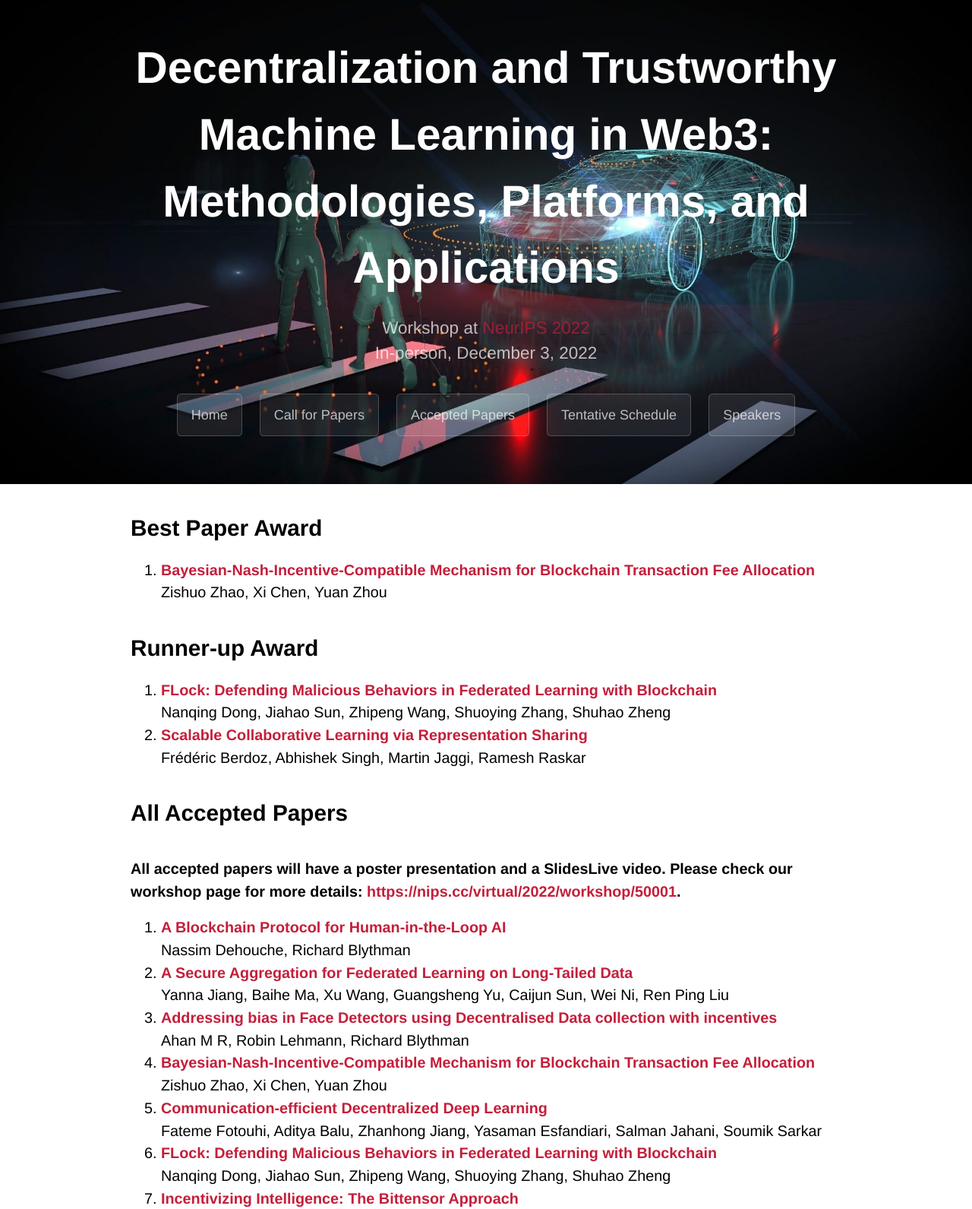
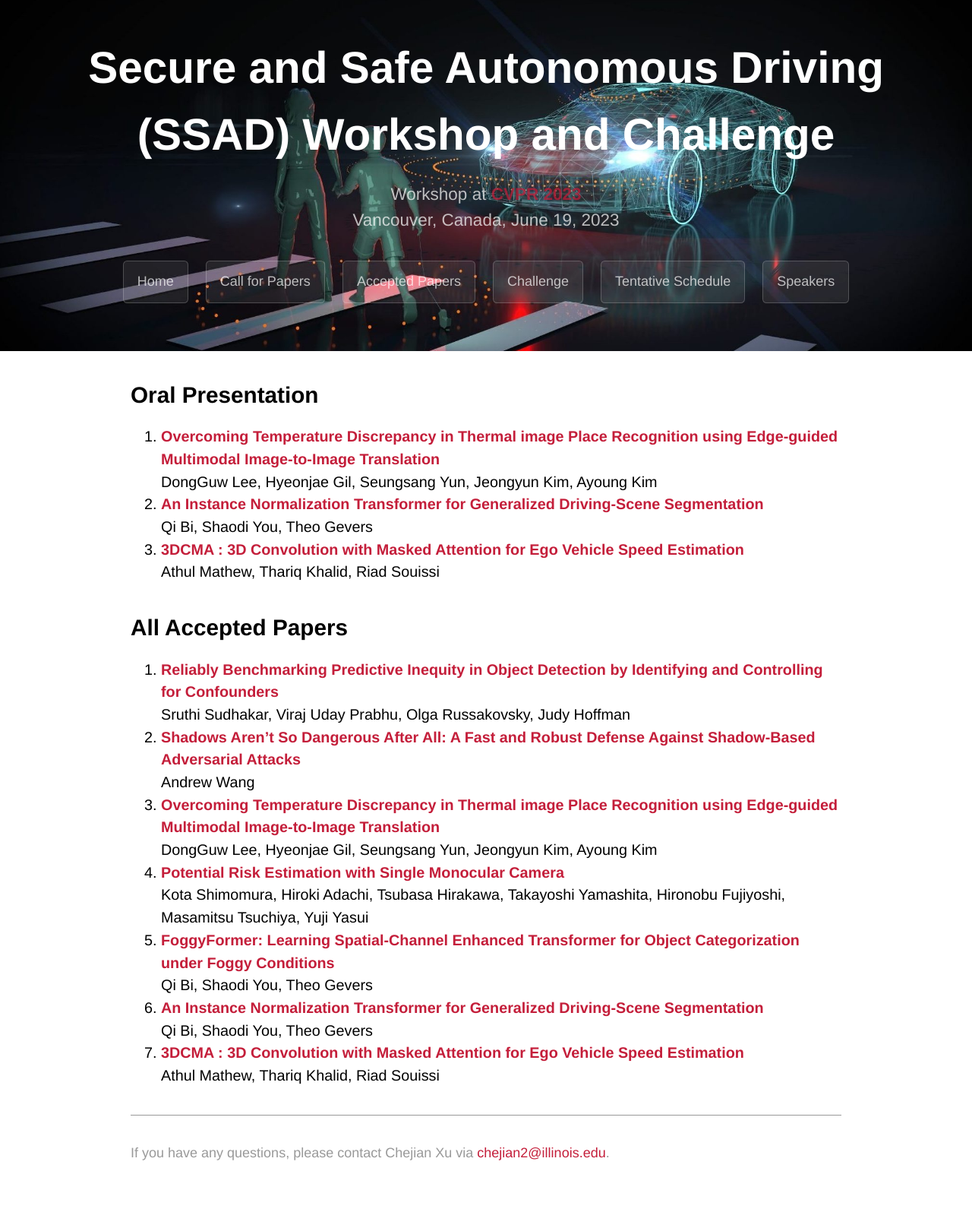
Before and after one commit to trust-ai/SSAD2023, a plain HTML site: page papers.html in a window 1280 px wide. Shown: the top 1591 px of the page at 76% size. After the commit the page ends 1567 px from the top, so only its background shows below. Drawn offline with Linux system fonts and the light colour scheme; files that its build step writes are made by us from their sources; files whose address does not match are found by name; a web font is replaced by a local one.

Commit message:
update cr

```diff
--- a/papers.html
+++ b/papers.html
@@ -6,86 +6,68 @@
     <meta charset="UTF-8">
 
 <!-- Begin Jekyll SEO tag v2.7.1 -->
-<title>Decentralization and Trustworthy Machine Learning in Web3: Methodologies, Platforms, and Applications | Workshop at NeurIPS 2022</title>
+<title>Secure and Safe Autonomous Driving (SSAD) | Workshop and Challenge at CVPR 2023</title>
 <meta name="generator" content="Jekyll v3.9.0" />
-<meta property="og:title" content="Decentralization and Trustworthy Machine Learning in Web3: Methodologies, Platforms, and Applications" />
+<meta property="og:title" content="Secure and Safe Autonomous Driving" />
 <meta property="og:locale" content="en_US" />
-<meta name="description" content="Decentralization and Trustworthy Machine Learning in Web3: Methodologies, Platforms, and Applications | Workshop at NeurIPS 2022" />
-<meta property="og:description" content="Decentralization and Trustworthy Machine Learning in Web3: Methodologies, Platforms, and Applications | Workshop at NeurIPS 2022" />
-<meta property="og:site_name" content="Decentralization and Trustworthy Machine Learning in Web3: Methodologies, Platforms, and Applications" />
+<meta name="description" content="Secure and Safe Autonomous Driving | Workshop at CVPR 2023" />
+<meta property="og:description" content="Secure and Safe Autonomous Driving | Workshop at CVPR 2023" />
+<meta property="og:site_name" content="Secure and Safe Autonomous Driving" />
 <meta name="twitter:card" content="summary" />
-<meta property="twitter:title" content="Decentralization and Trustworthy Machine Learning in Web3: Methodologies, Platforms, and Applications" />
+<meta property="twitter:title" content="Secure and Safe Autonomous Driving" />
 <script type="application/ld+json">
-{"headline":"Decentralization and Trustworthy Machine Learning in Web3: Methodologies, Platforms, and Applications","url":"/","name":"Decentralization and Trustworthy Machine Learning in Web3: Methodologies, Platforms, and Applications","description":"Decentralization and Trustworthy Machine Learning in Web3: Methodologies, Platforms, and Applications | Workshop at NeurIPS 2022","@type":"WebSite","@context":"https://schema.org"}</script>
+{"headline":"Secure and Safe Autonomous Driving (SSAD)","url":"/","name":"Secure and Safe Autonomous Driving (SSAD)","description":"Secure and Safe Autonomous Driving (SSAD) | Workshop and Challenge at CVPR 2023","@type":"WebSite","@context":"https://schema.org"}</script>
 <!-- End Jekyll SEO tag -->
 
     <meta name="viewport" content="width=device-width, initial-scale=1">
     <meta name="theme-color" content="#157878">
     <meta name="apple-mobile-web-app-status-bar-style" content="black-translucent">
-    <link rel="stylesheet" href="/DMLW2022/assets/css/style.css?v=">
+    <link rel="stylesheet" href="/SSAD2023/assets/css/style.css?v=">
   </head>
   <body>
     <a id="skip-to-content" href="#content">Skip to the content.</a>
 
     <header class="page-header" role="banner">
-      <h1 class="project-name">Decentralization and Trustworthy Machine Learning in Web3: <br> Methodologies, Platforms, and Applications</h1>
-      <h2 class="project-tagline">Workshop at <a href="https://neurips.cc/">NeurIPS 2022</a><br> In-person, December 3, 2022</h2>
+      <h1 class="project-name">Secure and Safe Autonomous Driving (SSAD) Workshop and Challenge</h1>
+      <h2 class="project-tagline">Workshop at <strong><a href="https://cvpr2023.thecvf.com/">CVPR 2023</a></strong><br>Vancouver, Canada, June 19, 2023</h2>
 
-
-      <a href="/DMLW2022/" class="btn">Home</a>
-
-      <a href="/DMLW2022/cfp" class="btn">Call for Papers</a>
-
-       <a href="/DMLW2022/papers" class="btn">Accepted Papers</a>
-
-      <a href="/DMLW2022/schedule" class="btn">Tentative Schedule</a>
-
-      <a href="/DMLW2022/speakers" class="btn">Speakers</a>
-
-<!--      <a href="/DMLW2022/sponsors" class="btn">Sponsors</a>-->
-
+      <a href="/SSAD2023/" class="btn">Home</a>
+      <a href="/SSAD2023/cfp" class="btn">Call for Papers</a>
+      <a href="/SSAD2023/papers" class="btn">Accepted Papers</a>
+      <a href="/SSAD2023/challenge" class="btn">Challenge</a>
+      <a href="/SSAD2023/schedule" class="btn">Tentative Schedule</a>
+      <a href="/SSAD2023/speakers" class="btn">Speakers</a>
+<!--      <a href="/SSAD2023/sponsors" class="btn">Sponsors</a>-->
 <!--      <a href="/organizers" class="btn">Organizers</a>-->
-
 <!--      <a href="/committee" class="btn">Program Committee</a>-->
-
 <!--      <a href="/related" class="btn">Related Workshops</a>-->
-
     </header>
 
     <main id="content" class="main-content" role="main">
-      <h2>Best Paper Award</h2>
+      <h2>Oral Presentation</h2>
 
 <ol>
-    <li><b><a href="/DMLW2022/assets/papers/3.pdf">Bayesian-Nash-Incentive-Compatible Mechanism for Blockchain Transaction Fee Allocation</a></b> <br />Zishuo Zhao, Xi Chen, Yuan Zhou </li>
-</ol>
-
-      <h2>Runner-up Award</h2>
-
-<ol>
-  <li><b><a href="/DMLW2022/assets/papers/5.pdf">FLock: Defending Malicious Behaviors in Federated Learning with Blockchain</a></b> <br />Nanqing Dong, Jiahao Sun, Zhipeng Wang, Shuoying Zhang, Shuhao Zheng </li>
-  <li><b><a href="/DMLW2022/assets/papers/9.pdf">Scalable Collaborative Learning via Representation Sharing</a></b> <br />Frédéric Berdoz, Abhishek Singh, Martin Jaggi, Ramesh Raskar </li>
+  <li><b><a href="/SSAD2023/assets/papers/3.pdf">Overcoming Temperature Discrepancy in Thermal image Place Recognition using Edge-guided Multimodal Image-to-Image Translation</a></b> <br />DongGuw Lee, Hyeonjae Gil, Seungsang Yun, Jeongyun Kim, Ayoung Kim</li>
+  <li><b><a href="/SSAD2023/assets/papers/6.pdf">An Instance Normalization Transformer for Generalized Driving-Scene Segmentation</a></b> <br />Qi Bi, Shaodi You, Theo Gevers</li>
+  <li><b><a href="/SSAD2023/assets/papers/7.pdf">3DCMA : 3D Convolution with Masked Attention for Ego Vehicle Speed Estimation</a></b> <br />Athul Mathew, Thariq Khalid, Riad Souissi</li>
 </ol>
 
       <h2 id="accepted-papers">All Accepted Papers</h2>
 
 <!--        <h4>This list will be updated based on the metadata of each paper after the camera-ready deadline.</h4>-->
 
-<h4>All accepted papers will have a poster presentation and a SlidesLive video. Please check our workshop page for more details:
-  <a href="https://nips.cc/virtual/2022/workshop/50001">https://nips.cc/virtual/2022/workshop/50001</a>.</h4>
+<!--<h4>All accepted papers will have a poster presentation and a SlidesLive video. Please check our workshop page for more details:-->
+<!--  <a href="https://nips.cc/virtual/2022/workshop/50001">https://nips.cc/virtual/2022/workshop/50001</a>.</h4>-->
 
 <ol>
 <!--  <li><b>Improving Fairness in Image Classification via Sketching</b> <br /> Ruichen Yao; Ziteng Cui; Xiaoxiao Li; Lin Gu</li>-->
-  <li><b><a href="/DMLW2022/assets/papers/0.pdf">A Blockchain Protocol for Human-in-the-Loop AI</a></b> <br /> Nassim Dehouche, Richard Blythman </li>
-  <li><b><a href="/DMLW2022/assets/papers/1.pdf">A Secure Aggregation for Federated Learning on Long-Tailed Data</a></b> <br />Yanna Jiang, Baihe Ma, Xu Wang, Guangsheng Yu, Caijun Sun, Wei Ni, Ren Ping Liu </li>
-  <li><b><a href="/DMLW2022/assets/papers/2.pdf">Addressing bias in Face Detectors using Decentralised Data collection with incentives</a></b> <br />Ahan M R, Robin Lehmann, Richard Blythman </li>
-  <li><b><a href="/DMLW2022/assets/papers/3.pdf">Bayesian-Nash-Incentive-Compatible Mechanism for Blockchain Transaction Fee Allocation</a></b> <br />Zishuo Zhao, Xi Chen, Yuan Zhou </li>
-  <li><b><a href="/DMLW2022/assets/papers/4.pdf">Communication-efficient Decentralized Deep Learning</a></b> <br />Fateme Fotouhi, Aditya Balu, Zhanhong Jiang, Yasaman Esfandiari, Salman Jahani, Soumik Sarkar </li>
-  <li><b><a href="/DMLW2022/assets/papers/5.pdf">FLock: Defending Malicious Behaviors in Federated Learning with Blockchain</a></b> <br />Nanqing Dong, Jiahao Sun, Zhipeng Wang, Shuoying Zhang, Shuhao Zheng </li>
-  <li><b><a href="/DMLW2022/assets/papers/6.pdf">Incentivizing Intelligence: The Bittensor Approach</a></b> <br />Jacob Steeves, Ala Shaabana, Yuqian Hu, Francois Luus, Sin Tai Liu, Jacqueline Dawn Tasker-Steeves </li>
-  <li><b><a href="/DMLW2022/assets/papers/7.pdf">Modulus: An Open Modular Design for Interoperable and Reusable Machine Learning</a></b> <br />Salvatore Vivona, Luca Vivona </li>
-  <li><b><a href="/DMLW2022/assets/papers/8.pdf">Opportunities for Decentralized Technologies within AI Hubs</a></b> <br />Richard Blythman, Mohamed Arshath, Salvatore Vivona, Jakub Smékal, Hithesh Shaji </li>
-  <li><b><a href="/DMLW2022/assets/papers/9.pdf">Scalable Collaborative Learning via Representation Sharing</a></b> <br />Frédéric Berdoz, Abhishek Singh, Martin Jaggi, Ramesh Raskar </li>
-  <li><b><a href="/DMLW2022/assets/papers/10.pdf">Simulations for Open Science Token Communities: Designing the Knowledge Commons</a></b> <br />Shady El Damaty, Jakub Smékal </li>
+  <li><b><a href="/SSAD2023/assets/papers/1.pdf">Reliably Benchmarking Predictive Inequity in Object Detection by Identifying and Controlling for Confounders</a></b> <br />Sruthi Sudhakar, Viraj Uday Prabhu, Olga Russakovsky, Judy Hoffman</li>
+  <li><b><a href="/SSAD2023/assets/papers/2.pdf">Shadows Aren’t So Dangerous After All: A Fast and Robust Defense Against Shadow-Based Adversarial Attacks</a></b> <br />Andrew Wang</li>
+  <li><b><a href="/SSAD2023/assets/papers/3.pdf">Overcoming Temperature Discrepancy in Thermal image Place Recognition using Edge-guided Multimodal Image-to-Image Translation</a></b> <br />DongGuw Lee, Hyeonjae Gil, Seungsang Yun, Jeongyun Kim, Ayoung Kim</li>
+  <li><b><a href="/SSAD2023/assets/papers/4.pdf">Potential Risk Estimation with Single Monocular Camera</a></b> <br />Kota Shimomura, Hiroki Adachi, Tsubasa Hirakawa, Takayoshi Yamashita, Hironobu Fujiyoshi, Masamitsu Tsuchiya, Yuji Yasui</li>
+  <li><b><a href="/SSAD2023/assets/papers/5.pdf">FoggyFormer: Learning Spatial-Channel Enhanced Transformer for Object Categorization under Foggy Conditions</a></b> <br />Qi Bi, Shaodi You, Theo Gevers</li>
+  <li><b><a href="/SSAD2023/assets/papers/6.pdf">An Instance Normalization Transformer for Generalized Driving-Scene Segmentation</a></b> <br />Qi Bi, Shaodi You, Theo Gevers</li>
+  <li><b><a href="/SSAD2023/assets/papers/7.pdf">3DCMA : 3D Convolution with Masked Attention for Ego Vehicle Speed Estimation</a></b> <br />Athul Mathew, Thariq Khalid, Riad Souissi</li>
 </ol>
 
 
```
Also changed, not shown: cfp.html (+1 -1 lines), challenge.html (+1 -1 lines), index.html (+1 -1 lines), schedule.html (+1 -1 lines), speakers.html (+1 -1 lines), 11 other files.
